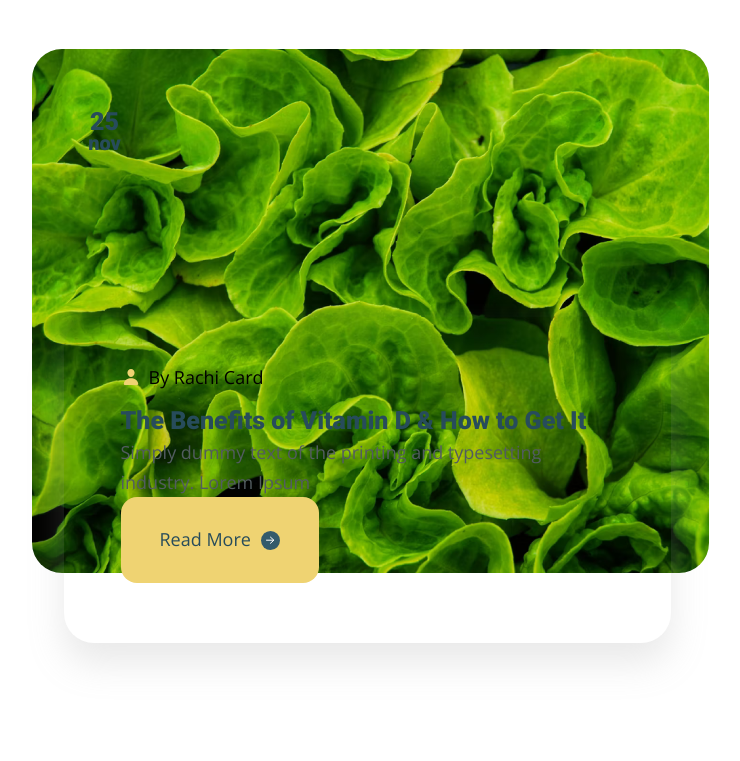
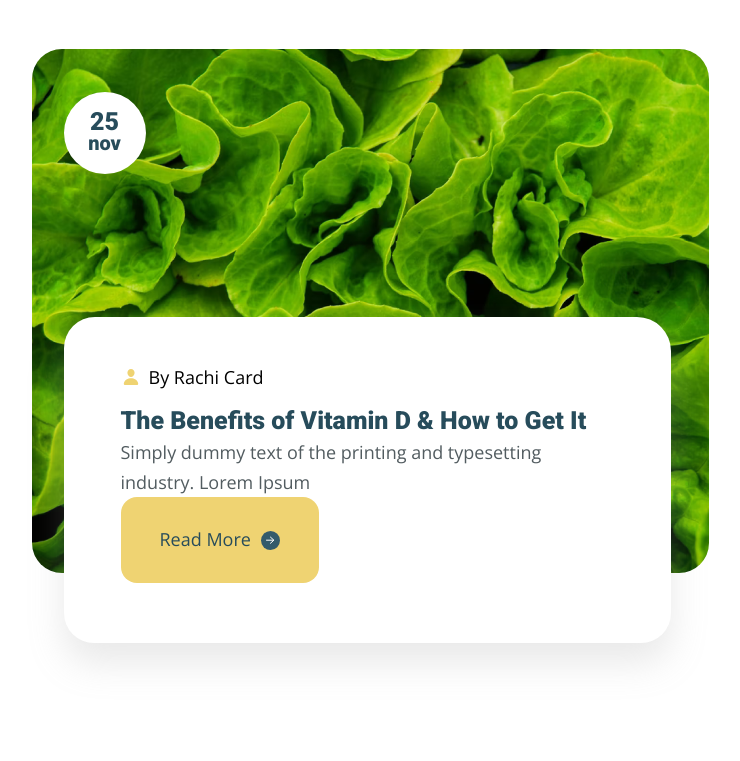
Before and after one commit to Enigma2017/shop-organic-food, a React (Vite) app: page / in a window 1280 px wide. Shown: the part 6179-6940 px from the top of the page, without its empty margins (270-1010 px from the left). Built offline with nearby package versions, Linux system fonts and the light colour scheme.

Commit message:
vars fix

```diff
--- a/src/pages/landing/news.jsx
+++ b/src/pages/landing/news.jsx
@@ -1,6 +1,6 @@
 export const NewsLanding = () => {
   return (
-    <section className="news-lending">
+    <div className="news-lending">
       <p className="news-lending__mark">News</p>
       <div className="news-lending__row">
         <h2 className="news-lending__title">
@@ -136,6 +136,6 @@ export const NewsLanding = () => {
           </div>
         </div>
       </div>
-    </section>
+    </div>
   );
 };
--- a/src/styles/pages/landing/_news.scss
+++ b/src/styles/pages/landing/_news.scss
@@ -104,7 +104,7 @@
             width: 82rem;
             height: 82rem;
             border-radius: 50%;
-            background: var(--white-color);
+            background: var(--white);
 
             @include mobile {
                 width: 62rem;
@@ -132,7 +132,7 @@
             top: 268rem;
             left: 32rem;
             position: absolute;
-            background: var(--white-color);
+            background: var(--white);
             box-shadow: 0 20rem 35rem 0 rgba(167, 167, 167, 0.25);
             border-radius: 31rem 34rem 30rem 30rem;
             @include tablet{
```
